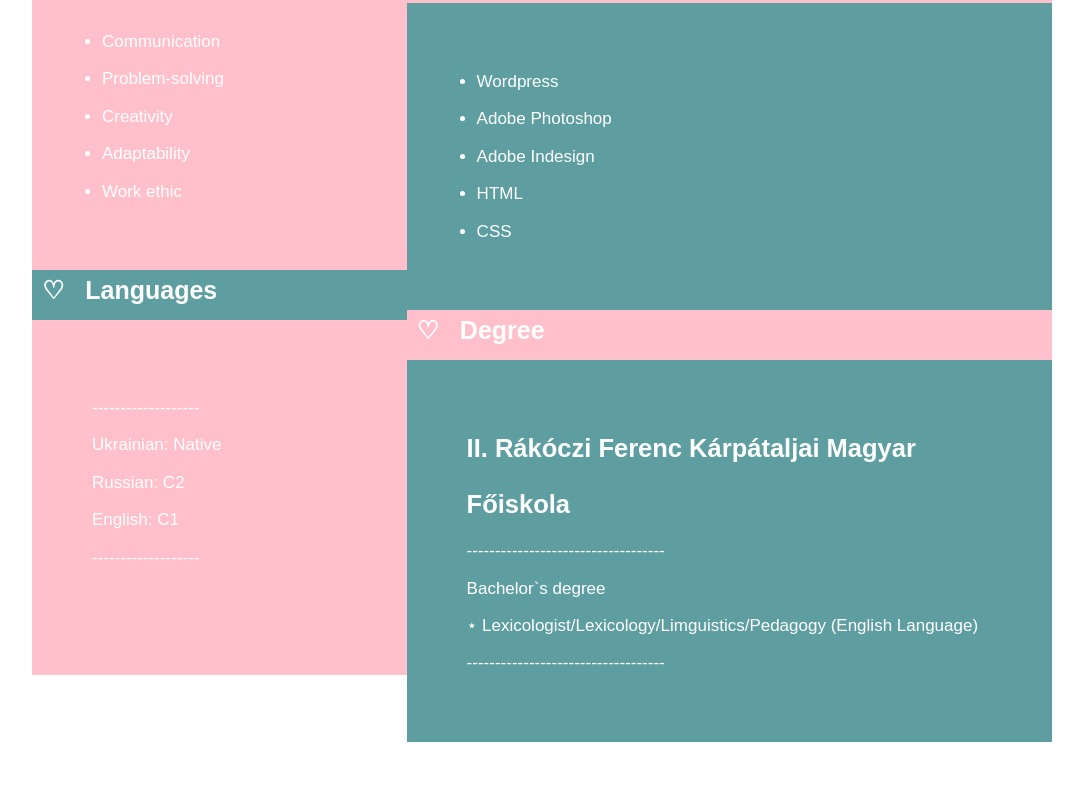
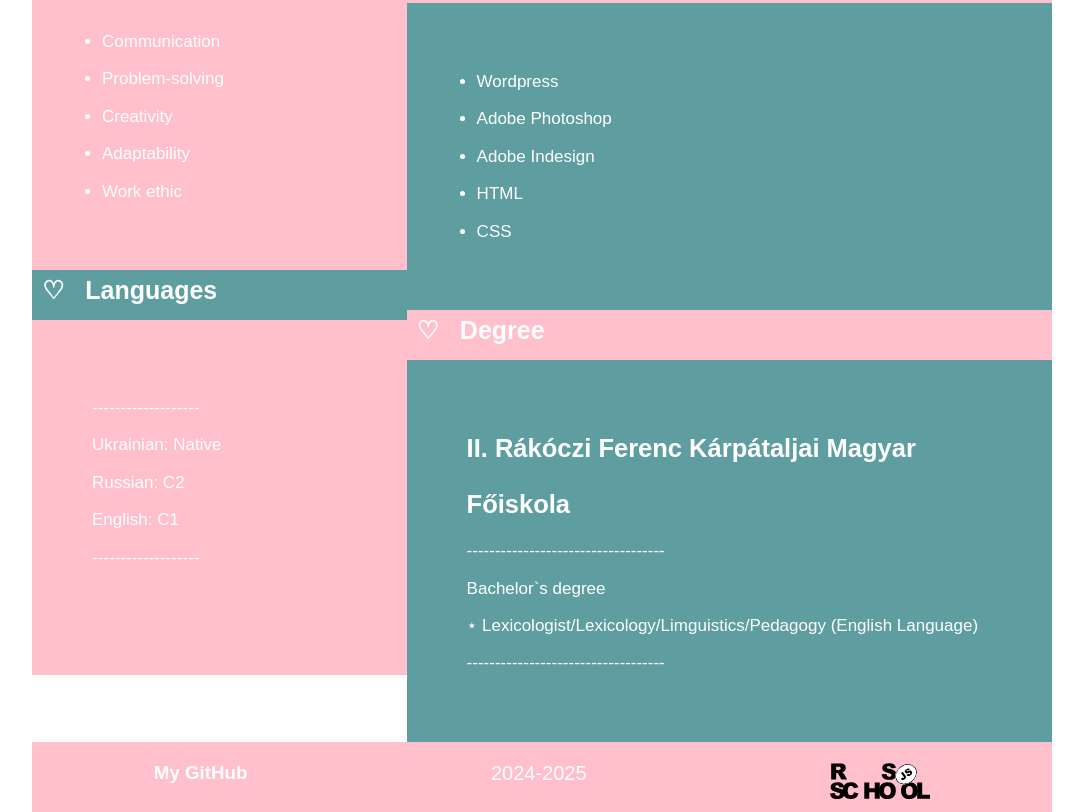
Before and after one commit to DianaAndreeva/rsschool-cv, a plain HTML site: page index.html in a window 1280 px wide. Shown: the part 907-1719 px from the top of the page, without its empty margins (98-1181 px from the left). Before the commit the page ends 1667 px from the top, so only its background shows below. Drawn offline with Linux system fonts and the light colour scheme; a web font is replaced by a local one.

Commit message:
feat: add footer

```diff
--- a/index.html
+++ b/index.html
@@ -58,7 +58,6 @@
                     <p>-------------------</p>
                 </div>
             </section>
-
         </div>
         <div class="right-part">
             <section class="section-right-one">
@@ -101,8 +100,12 @@
             </section>
         </div>
     </main>
-    <footer>
-        <a href="https://github.com/DianaAndreeva">My GitHub</a>
+    <footer class="footer">
+        <h3><a class="github" href="https://github.com/DianaAndreeva">My GitHub</a></h3>
+        <p class="date">2024-2025</p>
+        <a href="https://rs.school/courses/javascript-ru">
+            <img class="rs-logo" src="/rsschool-cv/assets/rs-school-logo.svg" alt="rs-logo">
+        </a>
     </footer>
 </body>
 </html>
--- a/style.css
+++ b/style.css
@@ -159,3 +159,34 @@ h1 {
     font-size: 17px;
     line-height: 2.2;
 }
+
+/* FOOTER */
+
+footer {
+    margin: 0 130px;
+    background-color: pink;
+    height: 50px;
+}
+
+.footer {
+    padding: 0;
+    display: flex;
+    padding-top: 20px;
+}
+
+.github {
+    color: black;
+    font-family: 'Wittgenstein', sans-serif;
+    color: white;
+
+}
+
+.date {
+    font-family: 'Wittgenstein', sans-serif;
+    color: white;
+    font-size: 20px;
+}
+
+.rs-logo {
+    width: 100px;
+}
```
Also changed, not shown: assets/rs-school-logo.svg (added).
